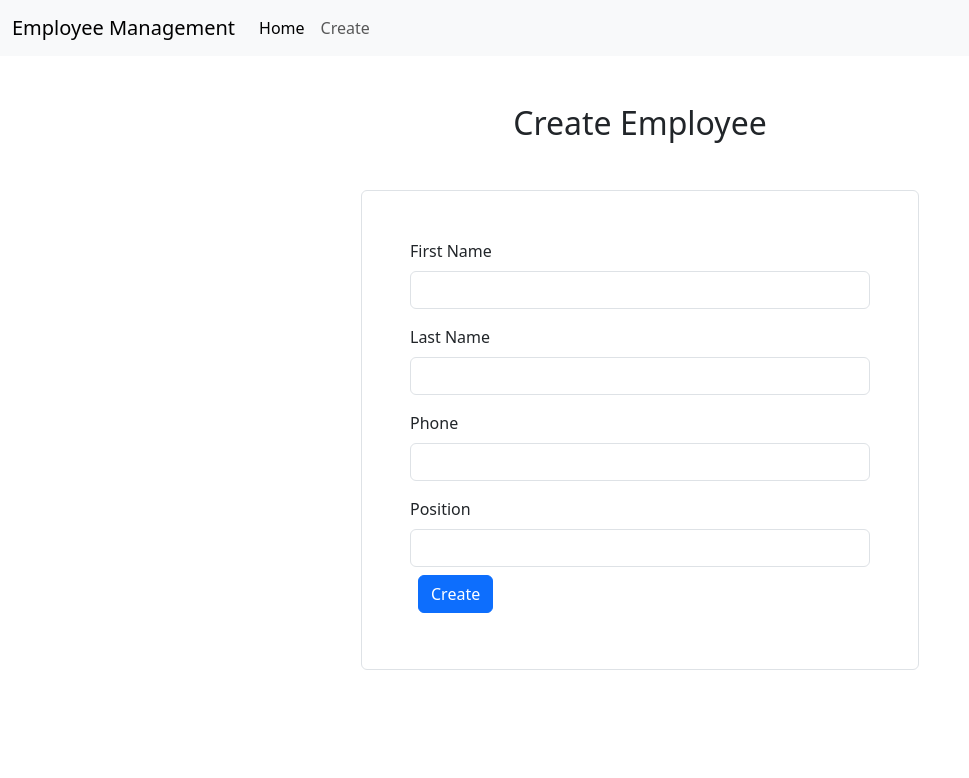
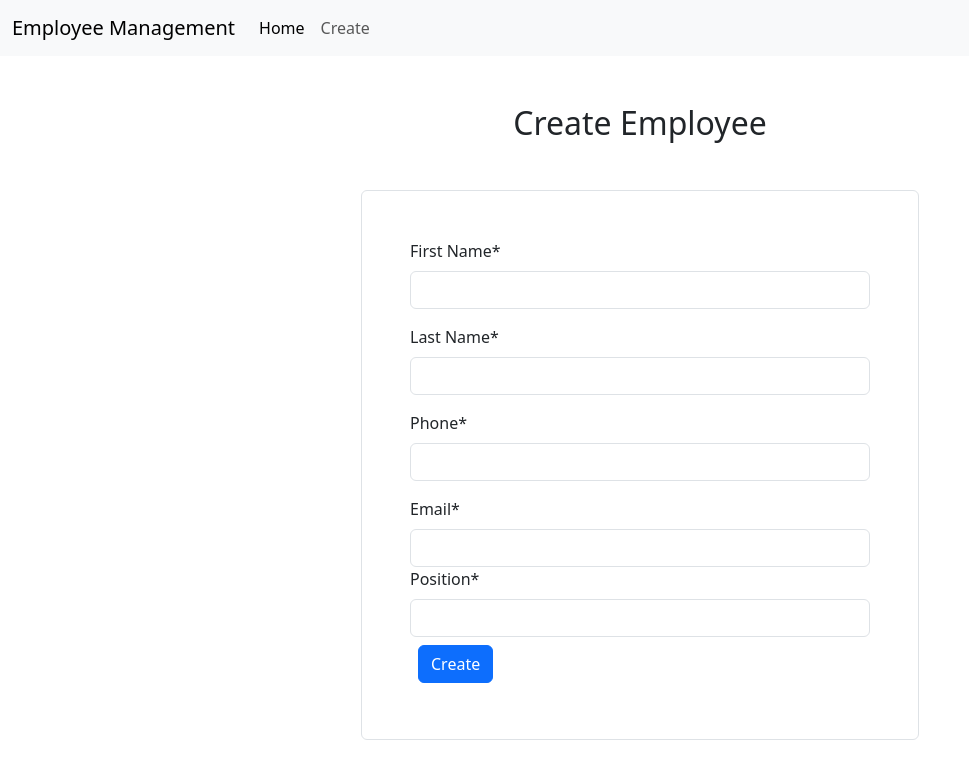
Before and after one commit to RamyaaU/FullStack-Angular-API, an Angular app in the folder FullStack-EmployeeManagementSystem/employee-management-app/: page /create in a window 1280 px wide. Shown: the top 778 px of the page, without its empty margins (0-969 px from the left). Built offline with nearby package versions, Linux system fonts and the light colour scheme.

Commit message:
employee form validation

```diff
--- a/FullStack-EmployeeManagementSystem/employee-management-app/src/app/employee-form/employee-form.component.html
+++ b/FullStack-EmployeeManagementSystem/employee-management-app/src/app/employee-form/employee-form.component.html
@@ -8,25 +8,51 @@
 <form (ngSubmit)="onSubmit()" class="border rounded p-5 w-50 mb-5 mx-auto">
 
     <div class="mb-3">
-        <label class="form-label">First Name </label>
+        <label class="form-label">First Name* </label>
         <!-- (ngSubmit)="onSubmit()" -- means when the form is submitted it calls the onsubmit function -->
-        <input class="form-control" type="text" name="firstName" [(ngModel)]="employee.firstName" />
+        <input required #firstName="ngModel" class="form-control" type="text" name="firstName" [(ngModel)]="employee.firstName" />
         <!-- [(ngModel)]="employee.firstName - whatever you input in the field it will update -->
+
+        <div *ngIf="firstName.invalid && (firstName.touched || firstName.dirty)">
+        <div class="text-danger" *ngIf="firstName.errors?.['required']">First Name is required</div>
+    </div>
     </div>
 
     <div class="mb-3">
-        <label  class="form-label">Last Name </label>
-        <input class="form-control" type="text" name="lastName" [(ngModel)]="employee.lastName" />
+        <label  class="form-label">Last Name* </label>
+        <input required #lastName="ngModel" class="form-control" type="text" name="lastName" [(ngModel)]="employee.lastName" />
+
+        <div *ngIf="lastName.invalid && (lastName.touched || lastName.dirty)">
+            <div class="text-danger" *ngIf="lastName.errors?.['required']">Last Name is required</div>
+        </div>
     </div>
 
     <div class="mb-3">
-        <label  class="form-label">Phone </label>
-        <input class="form-control" type="text" name="phone" [(ngModel)]="employee.phone" />
+        <label  class="form-label">Phone* </label>
+        <input  required #phone="ngModel" class="form-control" type="text" name="phone" [(ngModel)]="employee.phone" />
+
+        <div *ngIf="phone.invalid && (phone.touched || phone.dirty)">
+            <div class="text-danger" *ngIf="phone.errors?.['required']">Phone is required</div>
+        </div>
     </div>
 
     <div>
-        <label  class="form-label">Position </label>
-        <input  class="form-control" type="text" name="position" [(ngModel)]="employee.position" />
+        <label  class="form-label">Email* </label>
+        <input required  email #email="ngModel"  class="form-control" type="text" name="email" [(ngModel)]="employee.email" />
+
+        <div *ngIf="email.invalid && (email.touched || email.dirty)">
+            <div class="text-danger" *ngIf="email.errors?.['required']">Email is required</div>
+            <div class="text-danger" *ngIf="email.errors?.['email']">Email is invalid</div>
+        </div>
+    </div>
+
+    <div>
+        <label  class="form-label">Position* </label>
+        <input required #position="ngModel"  class="form-control" type="text" name="position" [(ngModel)]="employee.position" />
+
+        <div *ngIf="position.invalid && (firstName.touched || firstName.dirty)">
+            <div class="text-danger" *ngIf="firstName.errors?.['required']">First Name is required</div>
+        </div>
     </div>
 
     <button class="btn btn-primary m-2" type="submit">{{isEditing? 'Edit' : 'Create'}}</button>
```
